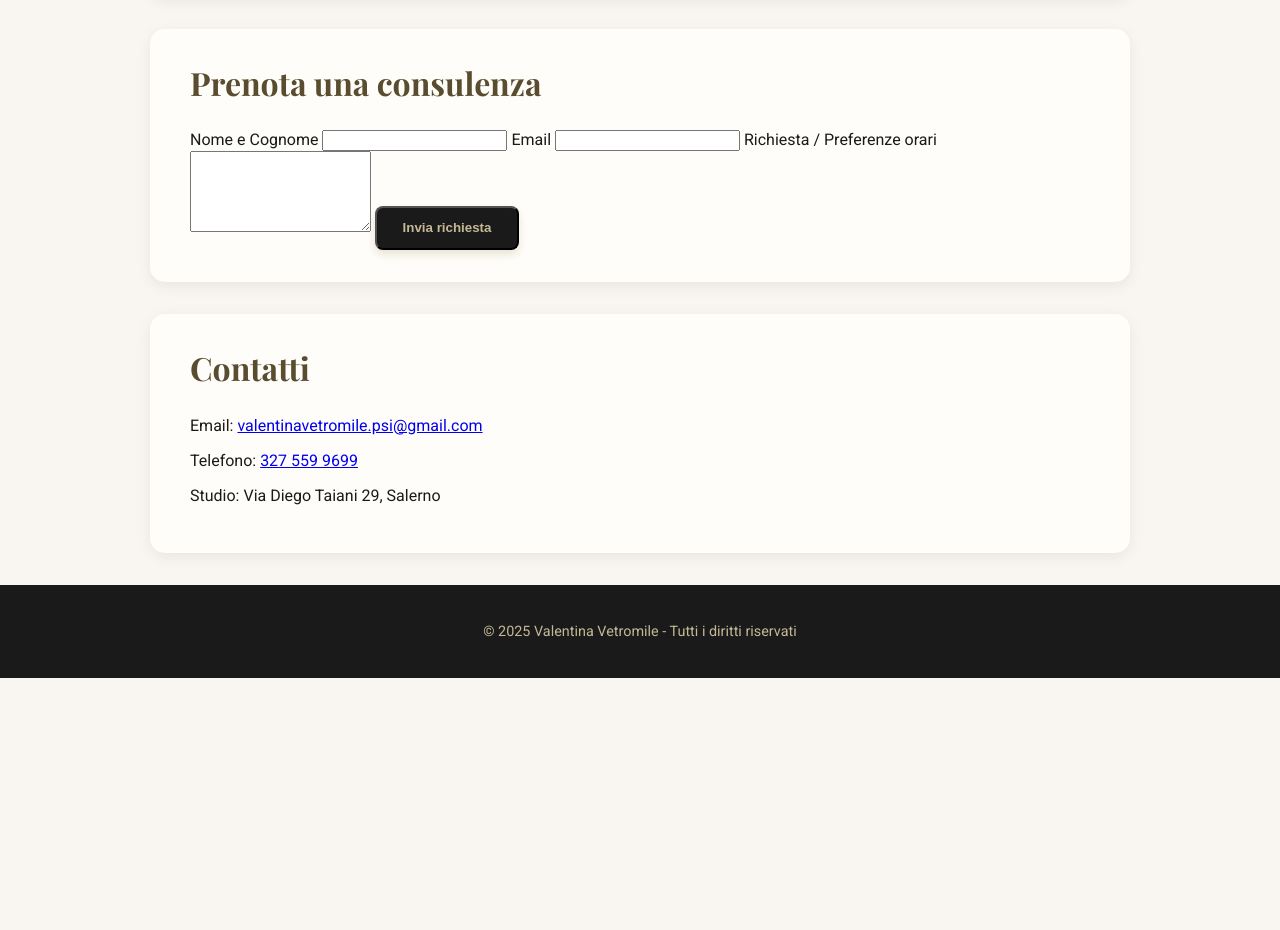
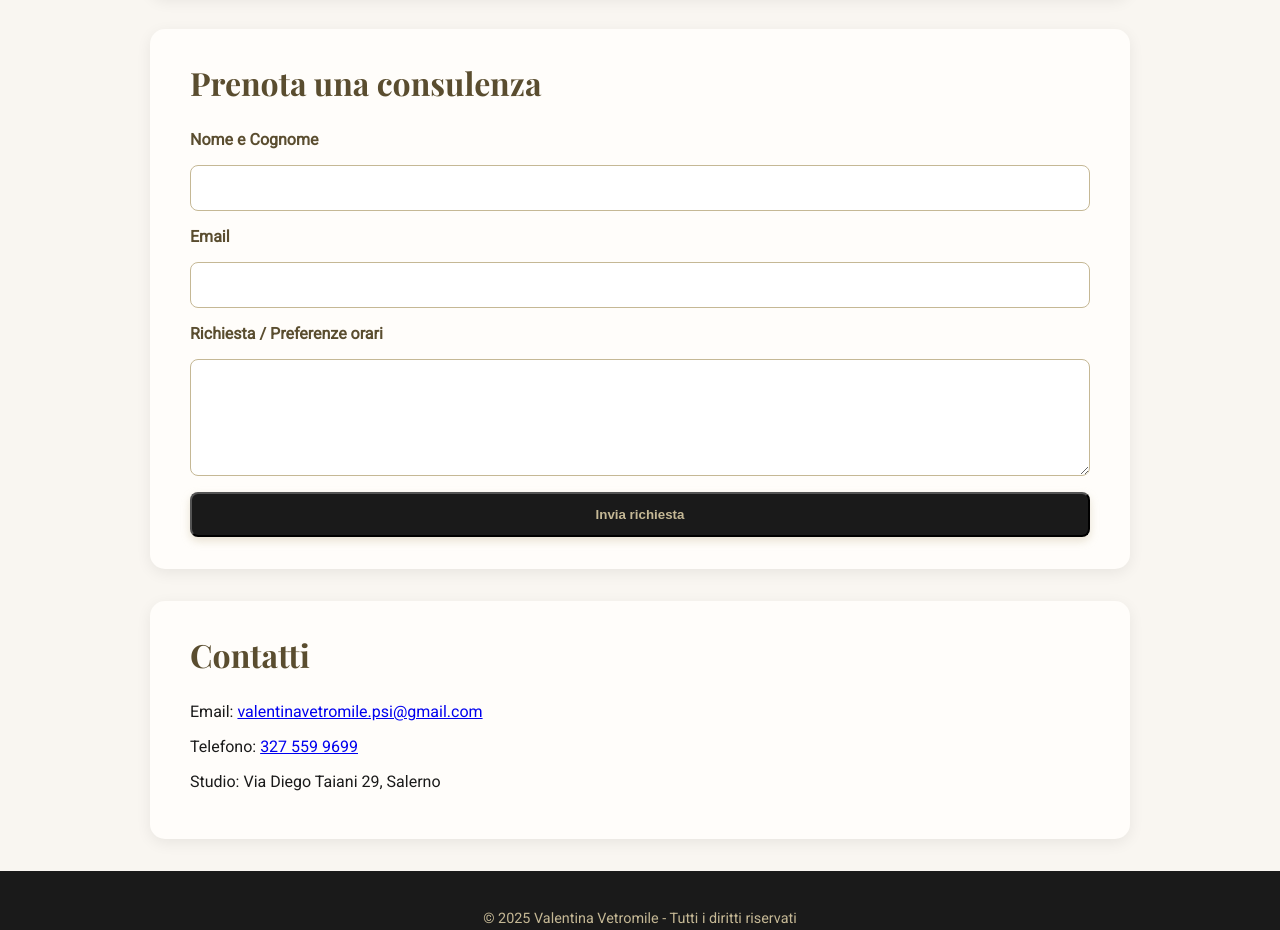
Before and after one commit to Valentina91-psi/Valentinavetromile, a plain HTML site: page index.html in a window 1280 px wide. Shown: the part 1563-2493 px from the top of the page. Before the commit the page ends 2241 px from the top, so only its background shows below. Drawn offline with nearby package versions, Linux system fonts and the light colour scheme.

Commit message:
Update style.css

```diff
--- a/style.css
+++ b/style.css
@@ -136,3 +136,36 @@ footer {
     color: #c5b895;
     font-size: 0.9rem;
 }
+.booking-form {
+    display: flex;
+    flex-direction: column;
+    gap: 1rem;
+}
+
+.booking-form label {
+    font-weight: bold;
+    color: #5a4d2f;
+}
+
+.booking-form input, .booking-form textarea {
+    padding: 0.8rem;
+    border: 1px solid #c5b895;
+    border-radius: 8px;
+    font-size: 1rem;
+}
+
+.booking-form button {
+    background: #1a1a1a;
+    color: #c5b895;
+    padding: 0.8rem 1.6rem;
+    text-decoration: none;
+    font-weight: 600;
+    border-radius: 8px;
+    cursor: pointer;
+    transition: background-color 0.3s ease;
+}
+
+.booking-form button:hover {
+    background: #5a4d2f;
+    color: #f9f6f1;
+}
```
